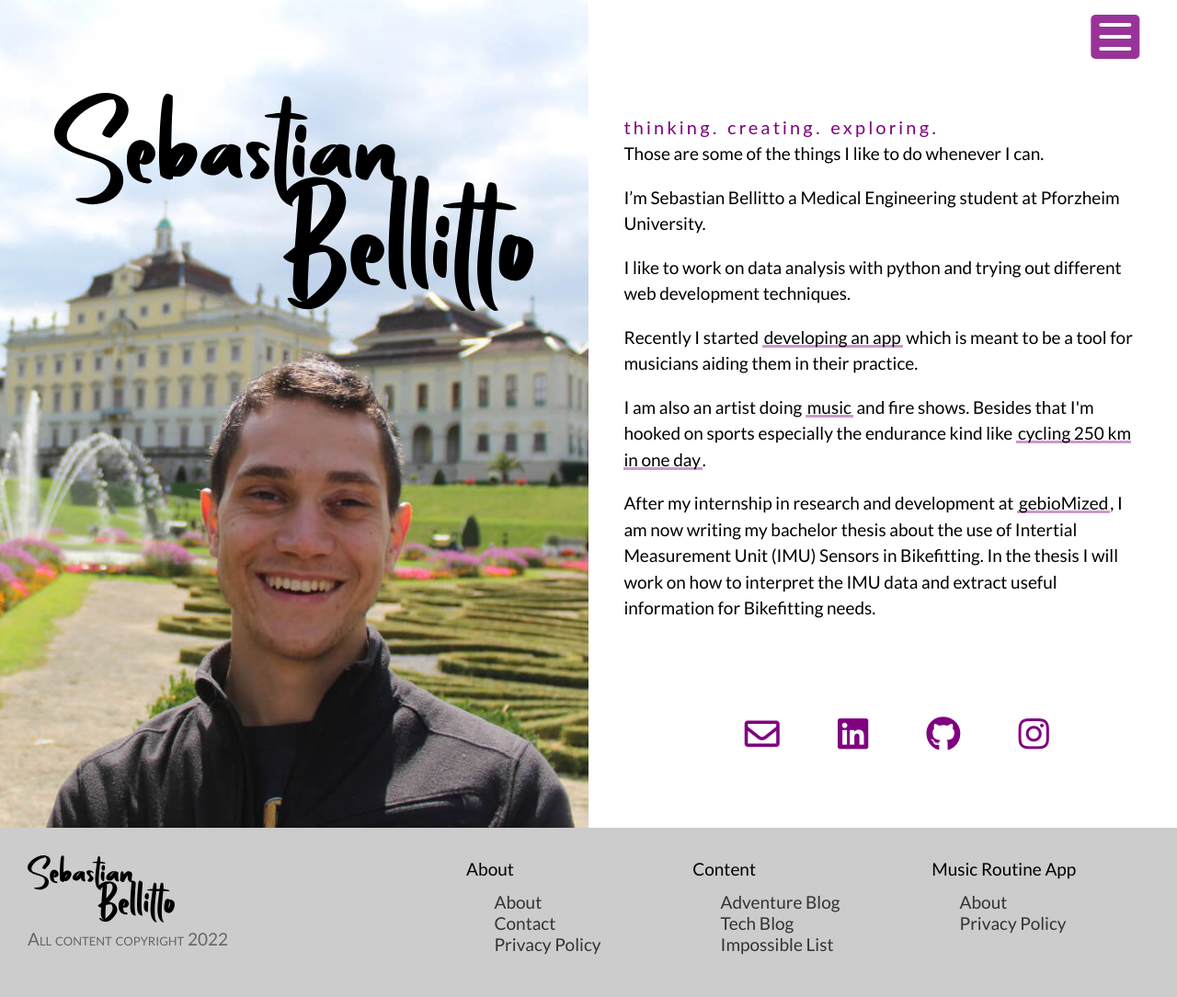
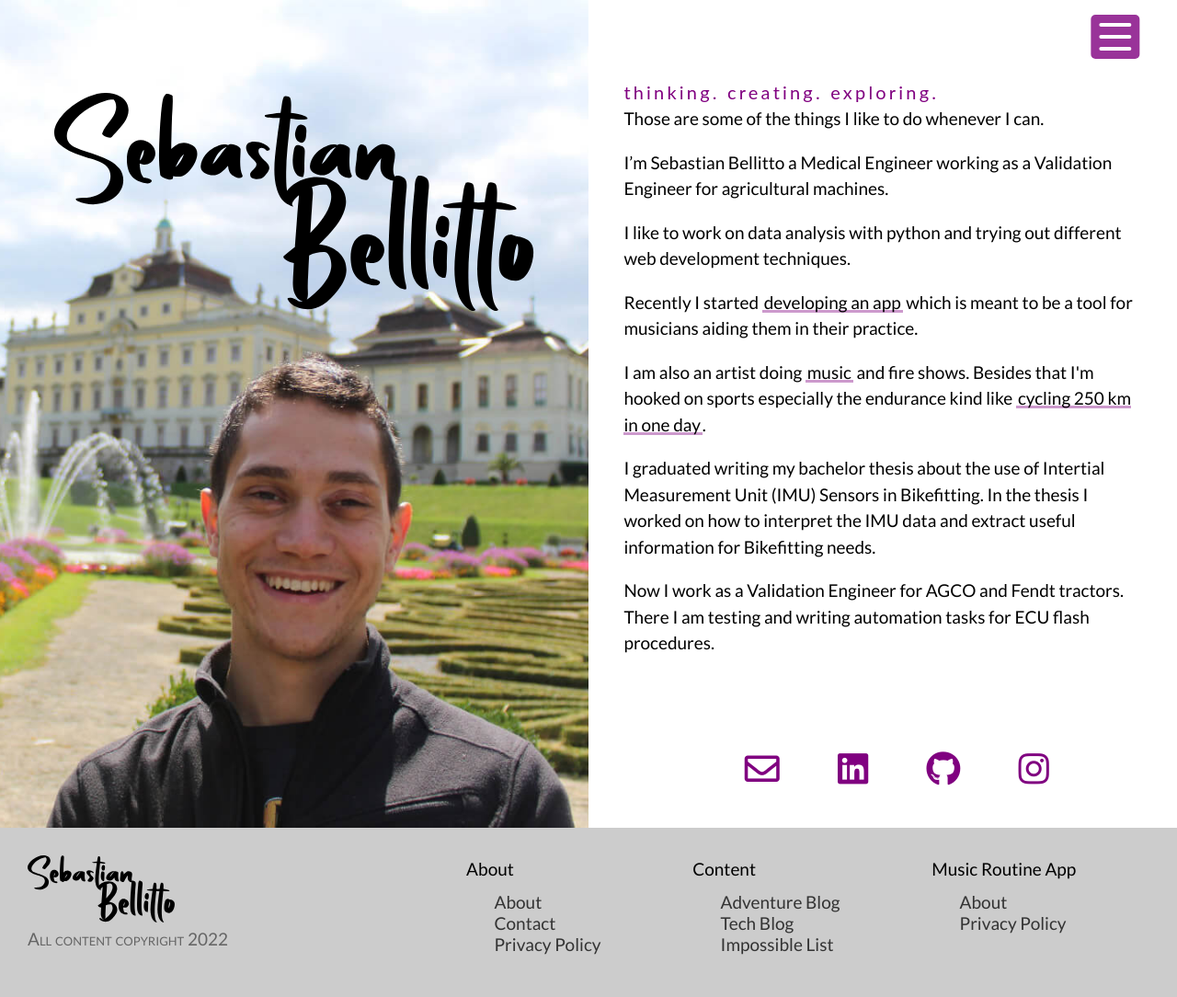
Before and after one commit to SebastianSlash/SebastianSlash.github.io, a Jekyll site: the page built from index.html, in a window 1280 px wide. Shown: the whole page at 92% size. Built offline with Jekyll 4.4.1, drawn with Linux system fonts in a browser that asks for light colours; comment, search, counter and statistics services are not loaded.

Commit message:
update index and impossible list

```diff
--- a/index.html
+++ b/index.html
@@ -21,7 +21,7 @@ class: home
         <p> <span class="ticker">thinking. creating. exploring.</span><br>
         Those are some of the things I like to do whenever I can. </p>
         <p>
-          I’m Sebastian Bellitto a Medical Engineering student at Pforzheim University.
+          I’m Sebastian Bellitto a Medical Engineer working as a Validation Engineer for agricultural machines.
         </p>
         <p>
           <!-- On this page you can learn a little about me and see some of my professional and personal projects. -->
@@ -40,10 +40,11 @@ class: home
           Everything tech related I’m writing will be published on the tech blog. -->
         </p>
         <p>
-          After my internship in research and development at
-          <a class="special-link" target="blank" href="https://www.gebiomized.de">gebioMized</a>,
-          I am now writing my bachelor thesis about the use of Intertial Measurement Unit (IMU) Sensors in Bikefitting.
-          In the thesis I will work on how to interpret the IMU data and extract useful information for Bikefitting needs.
+          I graduated writing my bachelor thesis about the use of Intertial Measurement Unit (IMU) Sensors in Bikefitting.
+          In the thesis I worked on how to interpret the IMU data and extract useful information for Bikefitting needs.
+        </p>
+        <p>
+          Now I work as a Validation Engineer for <a href="https://www.agcocorp.com/">AGCO</a> and <a href="https://www.fendt.com/">Fendt tractors</a>. There I am testing and writing automation tasks for ECU flash procedures.
         </p>
         <!-- <p>
           Feel free to write me a message!
```
Also changed, not shown: _data/impossible_list.yml (+4 -4 lines), Gemfile.lock.
